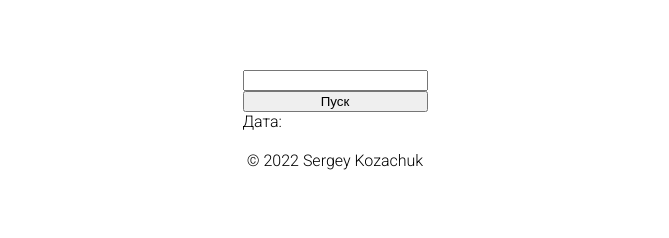
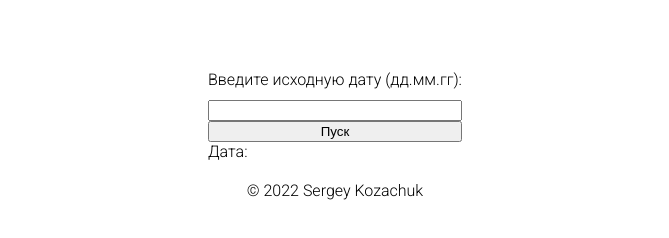
Before and after one commit to S-Kozachuk/get-date.js, a plain HTML site: page data.html in a window 1280 px wide. Shown: the part 196-434 px from the top of the page, without its empty margins (305-974 px from the left). Drawn offline with Linux system fonts and the light colour scheme.

Commit message:
PT_2/Added descr. to input field

```diff
--- a/data.html
+++ b/data.html
@@ -21,6 +21,7 @@
 			</section>
 		</header>
 		<main>
+			<p>Введите исходную дату (дд.мм.гг):</p>
 			<input type="text" id="datas">
 			<button class="btn">Пуск</button>
   			<label class="out">Дата:</label>
```
